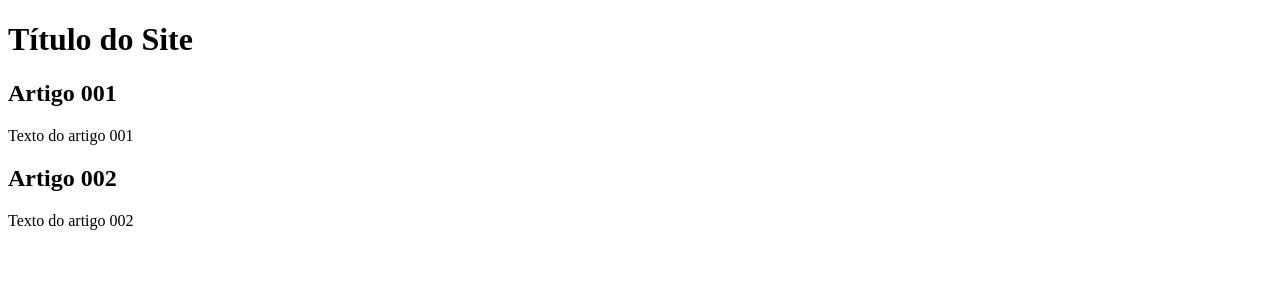
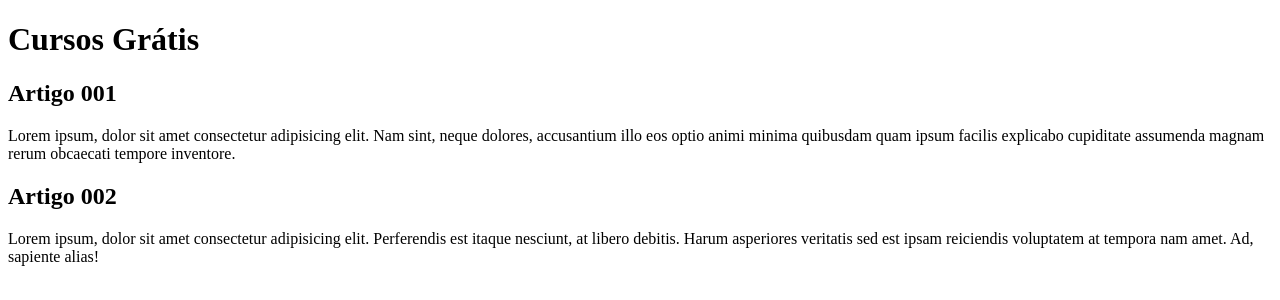
Before and after one commit to Adrianaalvess/Projeto-site, a plain HTML site: page index.html in a window 1280 px wide. Drawn offline with Linux system fonts and the light colour scheme.

Commit message:
comecei a escrever o conteúdo

```diff
--- a/index.html
+++ b/index.html
@@ -8,15 +8,15 @@
 <body>
     <main>
     <header>
-        <h1>Título do Site</h1>
+        <h1>Cursos Grátis</h1>
     </header>
     <article>
         <h2>Artigo 001</h2>
-        <p>Texto do artigo 001</p>
+        <p>Lorem ipsum, dolor sit amet consectetur adipisicing elit. Nam sint, neque dolores, accusantium illo eos optio animi minima quibusdam quam ipsum facilis explicabo cupiditate assumenda magnam rerum obcaecati tempore inventore.</p>
     </article>
     <article>
         <h2>Artigo 002</h2>
-        <p>Texto do artigo 002</p>
+        <p>Lorem ipsum, dolor sit amet consectetur adipisicing elit. Perferendis est itaque nesciunt, at libero debitis. Harum asperiores veritatis sed est ipsam reiciendis voluptatem at tempora nam amet. Ad, sapiente alias!</p>
     </article>
 </main>
 </body>
```
